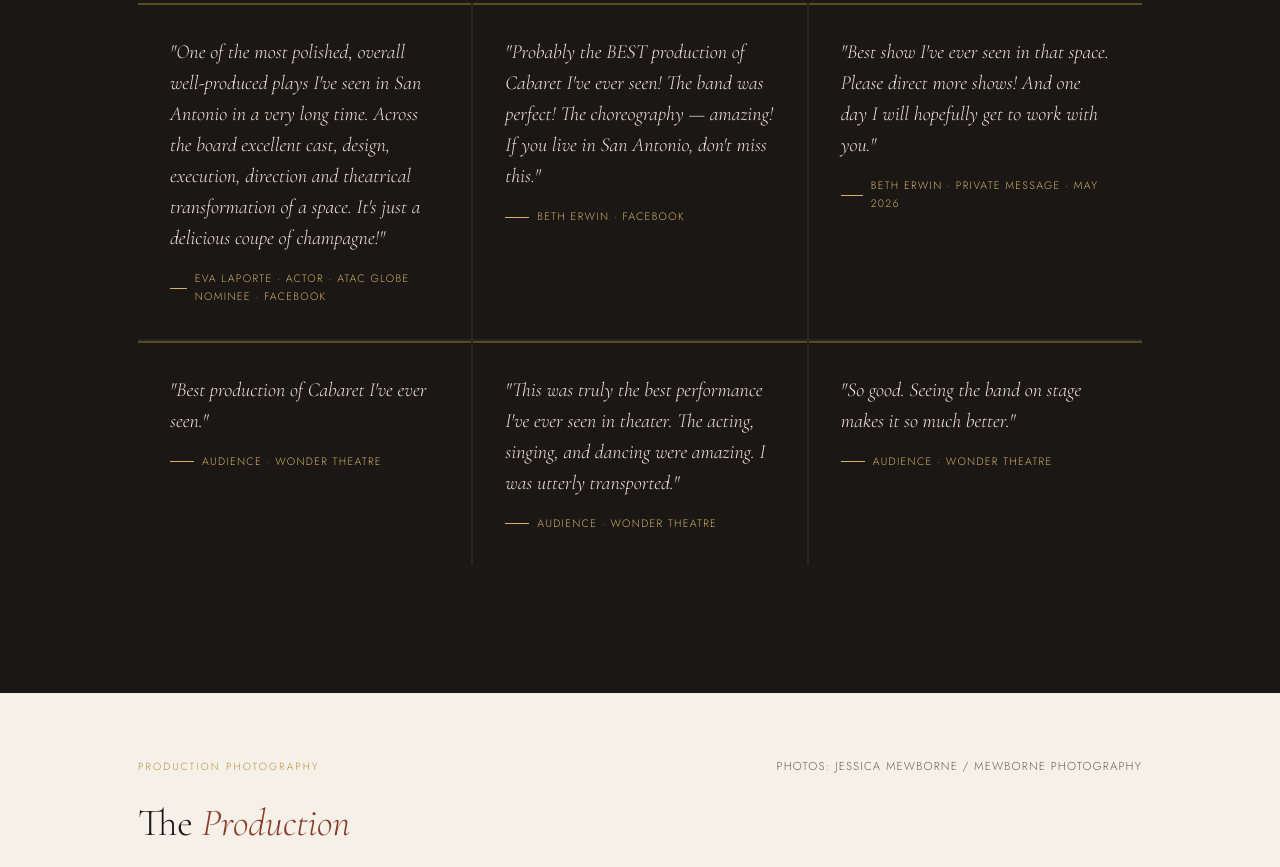
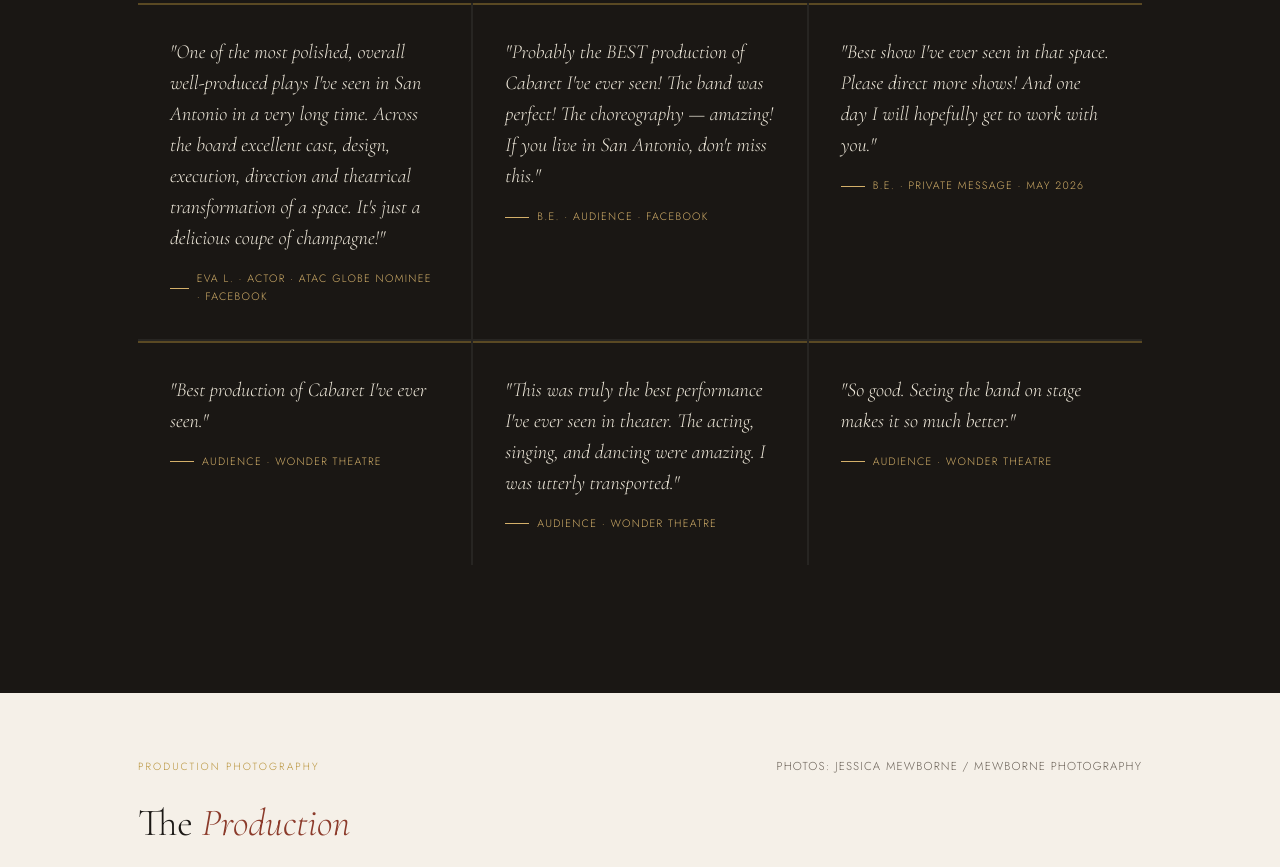
Before and after one commit to peterjphotos/blake-hamman, a plain HTML site: page cabaret.html in a window 1280 px wide. Shown: the part 2602-3469 px from the top of the page. Drawn offline with nearby package versions, Linux system fonts and the light colour scheme.

Commit message:
Standardize page structure and badges: cabaret.html

```diff
--- a/cabaret.html
+++ b/cabaret.html
@@ -496,21 +496,21 @@
           in a very long time. Across the board excellent cast, design, execution, direction
           and theatrical transformation of a space. It's just a delicious coupe of champagne!"
         </blockquote>
-        <div class="audience-attr">Eva Laporte · Actor · ATAC Globe Nominee · Facebook</div>
+        <div class="audience-attr">Eva L. · Actor · ATAC Globe Nominee · Facebook</div>
       </div>
       <div class="audience-card">
         <blockquote class="audience">
           "Probably the BEST production of Cabaret I've ever seen! The band was perfect!
           The choreography — amazing! If you live in San Antonio, don't miss this."
         </blockquote>
-        <div class="audience-attr">Beth Erwin · Facebook</div>
+        <div class="audience-attr">B.E. · Audience · Facebook</div>
       </div>
       <div class="audience-card">
         <blockquote class="audience">
           "Best show I've ever seen in that space. Please direct more shows! And one day
           I will hopefully get to work with you."
         </blockquote>
-        <div class="audience-attr">Beth Erwin · Private Message · May 2026</div>
+        <div class="audience-attr">B.E. · Private Message · May 2026</div>
       </div>
       <div class="audience-card">
         <blockquote class="audience">
```
